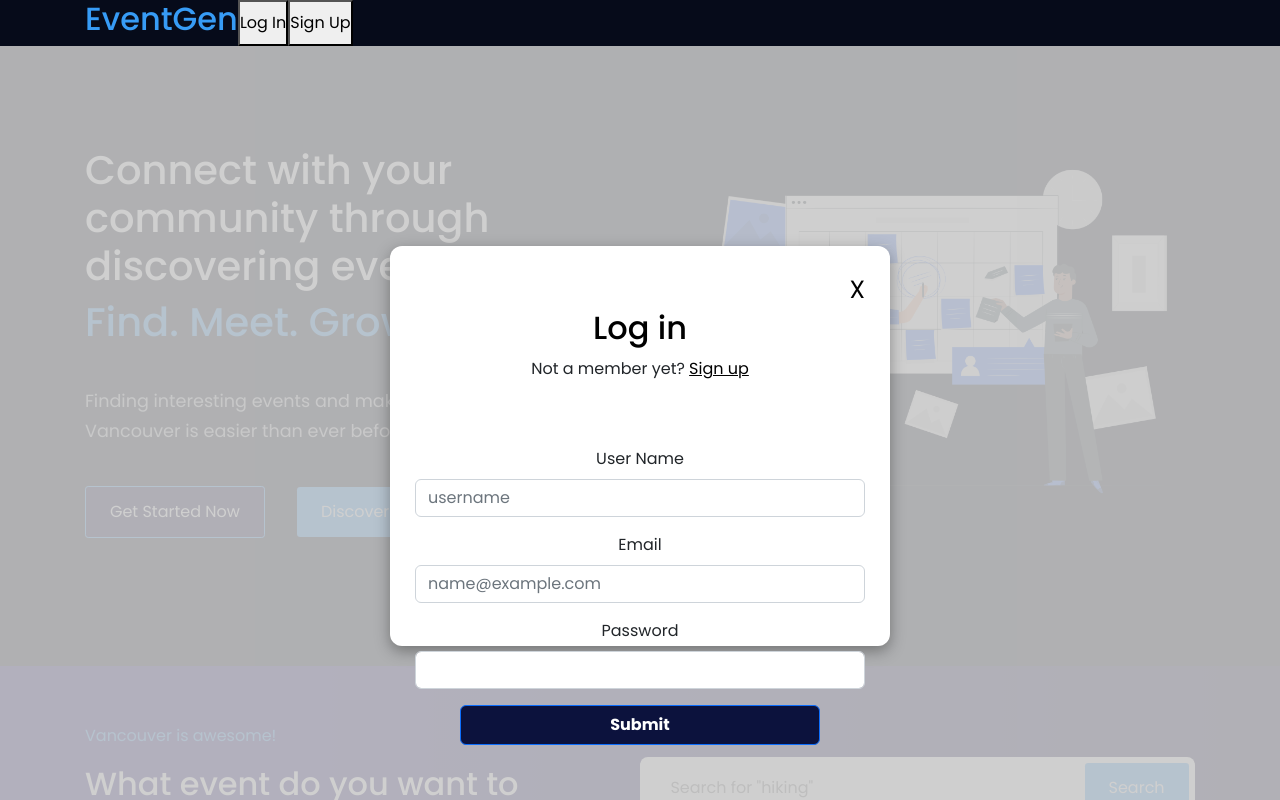
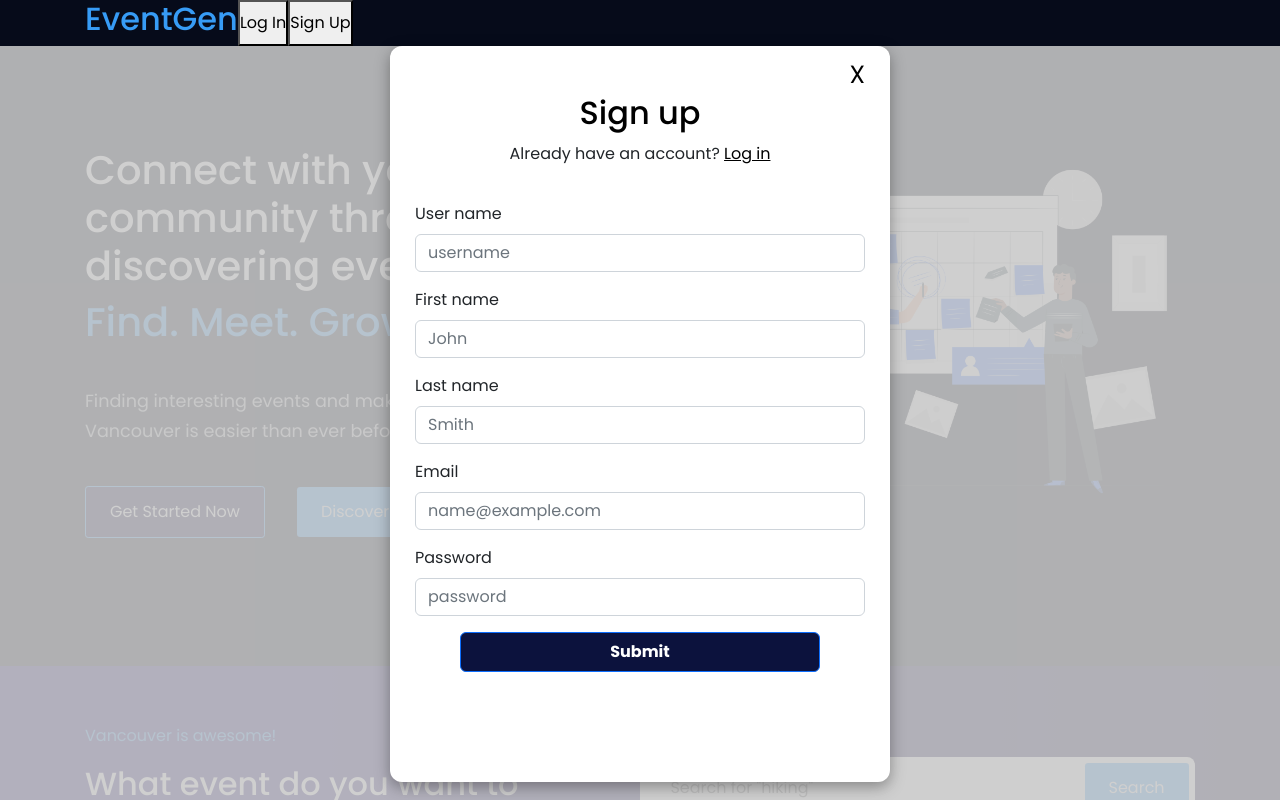
Before and after one commit to jzc77/Serverless-EventGen, a React (Create React App) app: page / in a window 1280 px wide. Both pictures are taken after a click on the button "Sign Up". Shown: the top 800 px of the page. Built offline with nearby package versions, Linux system fonts and the light colour scheme.

Commit message:
Separate login and signup modals, adjusted css

```diff
--- a/src/App.js
+++ b/src/App.js
@@ -13,9 +13,11 @@ import Search from './components/UI/Newsletter';
 import Footer from './components/Footer/Footer';
 
 import LoginModal from './components/Header/LoginModal.jsx' // added
+import SignupModal from './components/Header/SignupModal';
 
 function App() {
-  const [modalOpen, setModalOpen] = useState(false); // added
+  const [LoginModalOpen, setLoginModalOpen] = useState(false); // added
+  const [SignupModalOpen, setSignupModalOpen] = useState(false); // added
   const [theme, setTheme] = useState('')
 
   const toggleTheme = () => {
@@ -38,7 +40,7 @@ function App() {
                 className="openModalBtn"
                 style={{ marginLeft: "auto" }}
                 onClick={() => {
-                  setModalOpen(true);
+                  setLoginModalOpen(true);
                 }}
               >
                 Log In
@@ -47,7 +49,7 @@ function App() {
                 className="openModalBtn"
                 style={{ marginLeft: "auto" }}
                 onClick={() => {
-                  setModalOpen(true);
+                  setSignupModalOpen(true);
                 }}
               >
                 Sign Up
@@ -56,8 +58,8 @@ function App() {
           </div>
         </div>
       </div>
-      {modalOpen && <LoginModal setOpenModal={setModalOpen} />}
-
+      {LoginModalOpen && <LoginModal setOpenModal={setLoginModalOpen} />}
+      {SignupModalOpen && <SignupModal setOpenModal={setSignupModalOpen} />}
 
       <Hero theme={theme} />
       {/* {false && <Hero theme={theme} />} */}
--- a/src/components/Header/LoginModal.jsx
+++ b/src/components/Header/LoginModal.jsx
@@ -2,17 +2,14 @@ import { React, useState } from "react";
 import "./LoginModal.css";
 import { Form, Button } from "react-bootstrap";
 
-
-
 function LoginModal({ setOpenModal }) {
 
-  const [username, setUserName] = useState(null);
   const [password, setPassword] = useState(null);
   const [email, setEmail] = useState(null);
 
   return (
     <div className="modalBackground">
-      <div className="modalContainer" style={{ height: '50%' }}>
+      <div className="modalContainer" style={{ height: '65%' }}>
         <div className="titleCloseBtn">
           <button
             onClick={() => {
@@ -27,19 +24,15 @@ function LoginModal({ setOpenModal }) {
           <p style={{ textAlign: 'center' }}>Not a member yet? <a style={{ color: 'black', textDecoration: 'underline' }}>Sign up </a></p>
         </div>
         <Form style={{ margin: 'auto', marginTop: '50px', textAlign: 'center', width: '100%' }}>
-          <div class="mb-3">
-            <label className="form-label">User Name</label>
-            <input type="username" class="form-control" required onChange={(e) => setUserName(e.target.value)} placeholder="username" />
-          </div>
 
           <div class="mb-3">
-            <label className="form-label">Email</label>
+            <p className="form-label" style={{ textAlign: 'left' }}>Email</p>
             <input type="email" class="form-control" required onChange={(e) => setEmail(e.target.value)} placeholder="name@example.com" />
           </div>
 
           <div class="mb-3">
-            <label className="form-label">Password</label>
-            <input type="password" class="form-control" required onChange={(e) => setPassword(e.target.value)} />
+          <p className="form-label" style={{ textAlign: 'left' }}>Password</p>
+            <input type="password" class="form-control" required onChange={(e) => setPassword(e.target.value)} placeholder="password" />
           </div>
           <Button variant="primary" type="submit" style={{ height: '40px', width: '80%', borderRadius: '6px', background: '#0c123d', color: 'white', fontWeight: 'bold' }}>
             Submit
--- /dev/null
+++ b/src/components/Header/SignupModal.css
@@ -0,0 +1,73 @@
+.modalBackground {
+  width: 100vw;
+  height: 100vh;
+  background-color: rgba(200, 200, 200, 0.875);
+  position: fixed;
+  display: flex;
+  justify-content: center;
+  align-items: center;
+}
+
+.modalContainer {
+  width: 500px;
+  height: 500px;
+  border-radius: 12px;
+  background-color: white;
+  box-shadow: rgba(0, 0, 0, 0.35) 0px 5px 15px;
+  display: flex;
+  flex-direction: column;
+  padding-top: 10px;
+  padding-bottom: 10px;
+  padding-left: 25px;
+  padding-right: 25px;
+}
+
+.modalContainer .title {
+  display: inline-block;
+  text-align: center;
+  margin-top: 10px;
+}
+
+.titleCloseBtn {
+  display: flex;
+  justify-content: flex-end;
+}
+
+.titleCloseBtn button {
+  background-color: transparent;
+  border: none;
+  font-size: 25px;
+  cursor: pointer;
+}
+
+.modalContainer .body {
+  flex: 50%;
+  display: flex;
+  justify-content: center;
+  align-items: center;
+  font-size: 1.7rem;
+  text-align: center;
+}
+
+.modalContainer .footer {
+  flex: 20%;
+  display: flex;
+  justify-content: center;
+  align-items: center;
+}
+
+.modalContainer .footer button {
+  width: 150px;
+  height: 45px;
+  margin: 10px;
+  border: none;
+  background-color: cornflowerblue;
+  color: white;
+  border-radius: 8px;
+  font-size: 20px;
+  cursor: pointer;
+}
+
+#cancelBtn {
+  background-color: crimson;
+}
--- /dev/null
+++ b/src/components/Header/SignupModal.jsx
@@ -0,0 +1,66 @@
+import { React, useState } from "react";
+import "./SignupModal.css";
+import { Form, Button } from "react-bootstrap";
+
+
+
+function SignupModal({ setOpenModal }) {
+
+  const [username, setUserName] = useState(null);
+  const [firstname, setFirstName] = useState(null);
+  const [lastname, setLastName] = useState(null);
+  const [password, setPassword] = useState(null);
+  const [email, setEmail] = useState(null);
+
+  return (
+    <div className="modalBackground">
+      <div className="modalContainer" style={{ height: '92%', marginTop: "-5%" }}>
+        <div className="titleCloseBtn">
+          <button
+            onClick={() => {
+              setOpenModal(false);
+            }}
+          >
+            X
+          </button>
+        </div>
+        <h1 clasName="mb-5" style={{ textAlign: 'center', color: 'black', marginBottom: '10px' }}>Sign up</h1>
+        <div>
+          <p style={{ textAlign: 'center' }}>Already have an account? <a style={{ color: 'black', textDecoration: 'underline' }}>Log in</a></p>
+        </div>
+        <Form style={{ margin: 'auto', marginTop: '20px', textAlign: 'center', width: '100%' }}>
+          <div class="mb-3">
+          <p className="form-label" style={{ textAlign: 'left' }}>User name</p>
+            <input type="username" class="form-control" required onChange={(e) => setUserName(e.target.value)} placeholder="username" />
+          </div>
+
+          <div class="mb-3">
+          <p className="form-label" style={{ textAlign: 'left' }}>First name</p>
+            <input type="firstname" class="form-control" required onChange={(e) => setFirstName(e.target.value)} placeholder="John" />
+          </div>
+
+          <div class="mb-3">
+          <p className="form-label" style={{ textAlign: 'left' }}>Last name</p>
+            <input type="lastname" class="form-control" required onChange={(e) => setLastName(e.target.value)} placeholder="Smith" />
+          </div>
+
+          <div class="mb-3">
+            <p className="form-label" style={{ textAlign: 'left' }}>Email</p>
+            <input type="email" class="form-control" required onChange={(e) => setEmail(e.target.value)} placeholder="name@example.com" />
+          </div>
+
+          <div class="mb-3">
+          <p className="form-label" style={{ textAlign: 'left' }}>Password</p>
+            <input type="password" class="form-control" required onChange={(e) => setPassword(e.target.value)} placeholder="password" />
+          </div>
+          <Button variant="primary" type="submit" style={{ height: '40px', width: '80%', borderRadius: '6px', background: '#0c123d', color: 'white', fontWeight: 'bold' }}>
+            Submit
+          </Button>
+        </Form>
+
+      </div>
+    </div>
+  );
+}
+
+export default SignupModal;
```
